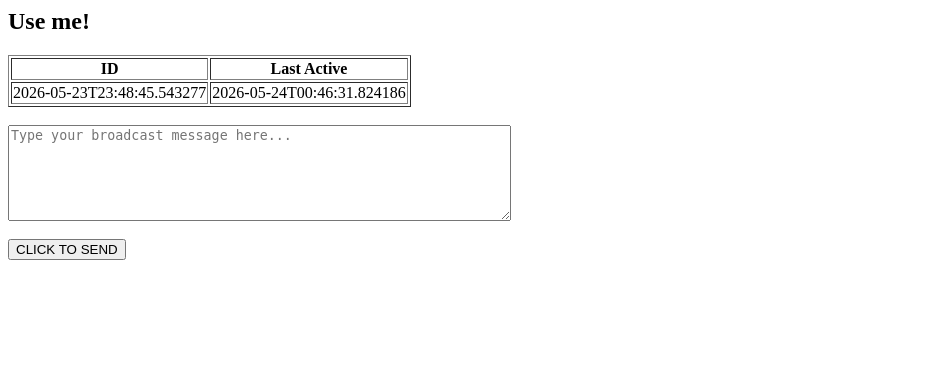
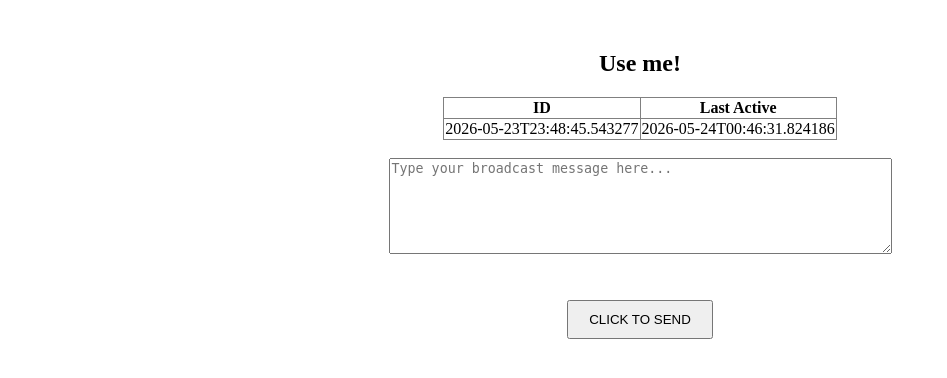
Before and after one commit to jackfrost05081998/messenger-crm, a Flask app: page / in a window 1280 px wide. Shown: the top 378 px of the page, without its empty margins (0-947 px from the left). Run offline with Flask 3, Linux system fonts and the light colour scheme; data comes from the database, SQL or seed files in the repository.

Commit message:
Update index.html

```diff
--- a/templates/index.html
+++ b/templates/index.html
@@ -1,4 +1,30 @@
-<center></center><h2>Use me!</h2>
+<head>
+
+<style>
+.container {
+    text-align: center;
+    margin-top: 50px;
+}
+
+table {
+    margin: 0 auto;
+    border-collapse: collapse;
+}
+
+textarea {
+    display: block;
+    margin: 0 auto;
+}
+
+button {
+    margin-top: 10px;
+    padding: 10px 20px;
+}
+</style>
+
+</head>
+<div class="container">
+<h2>Use me!</h2>
 <table border="1">
 
 <tr>
@@ -33,4 +59,4 @@
     </button>
 
 </form>
-</center>
+</div>
```
